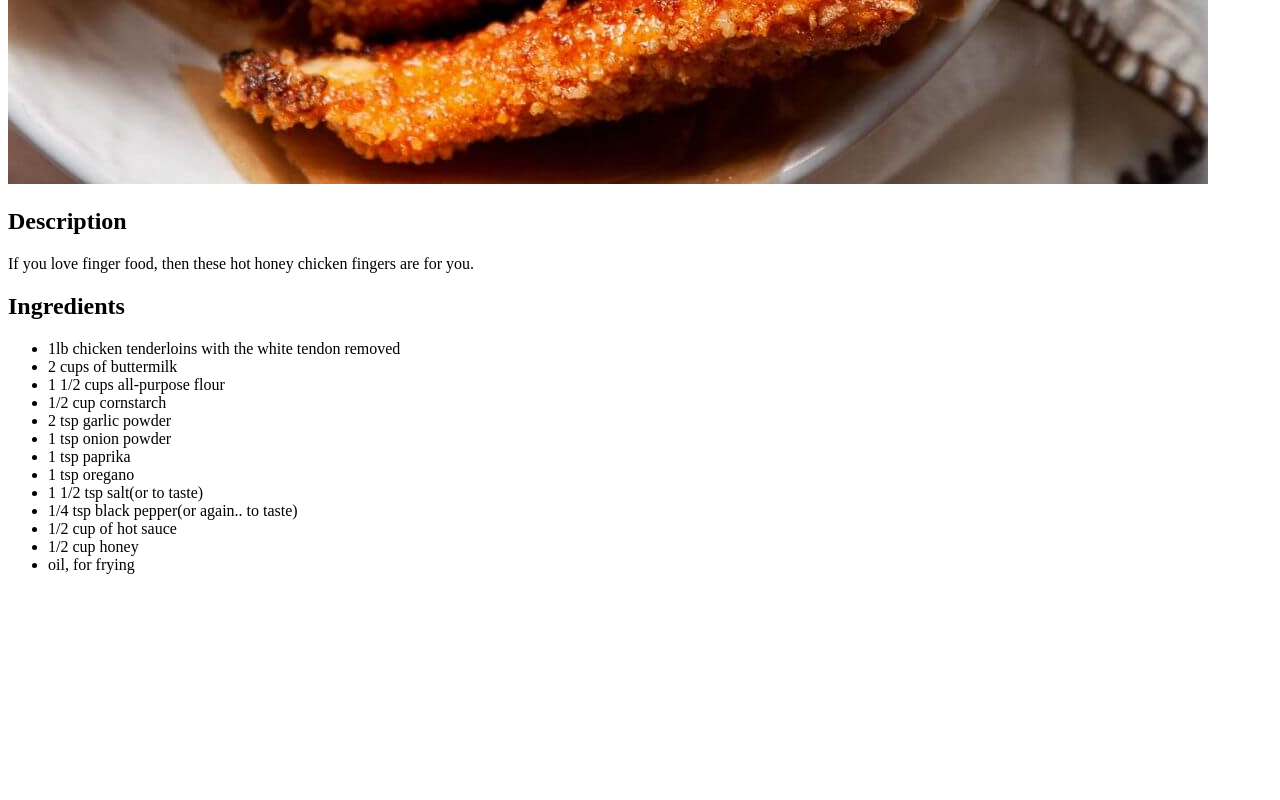
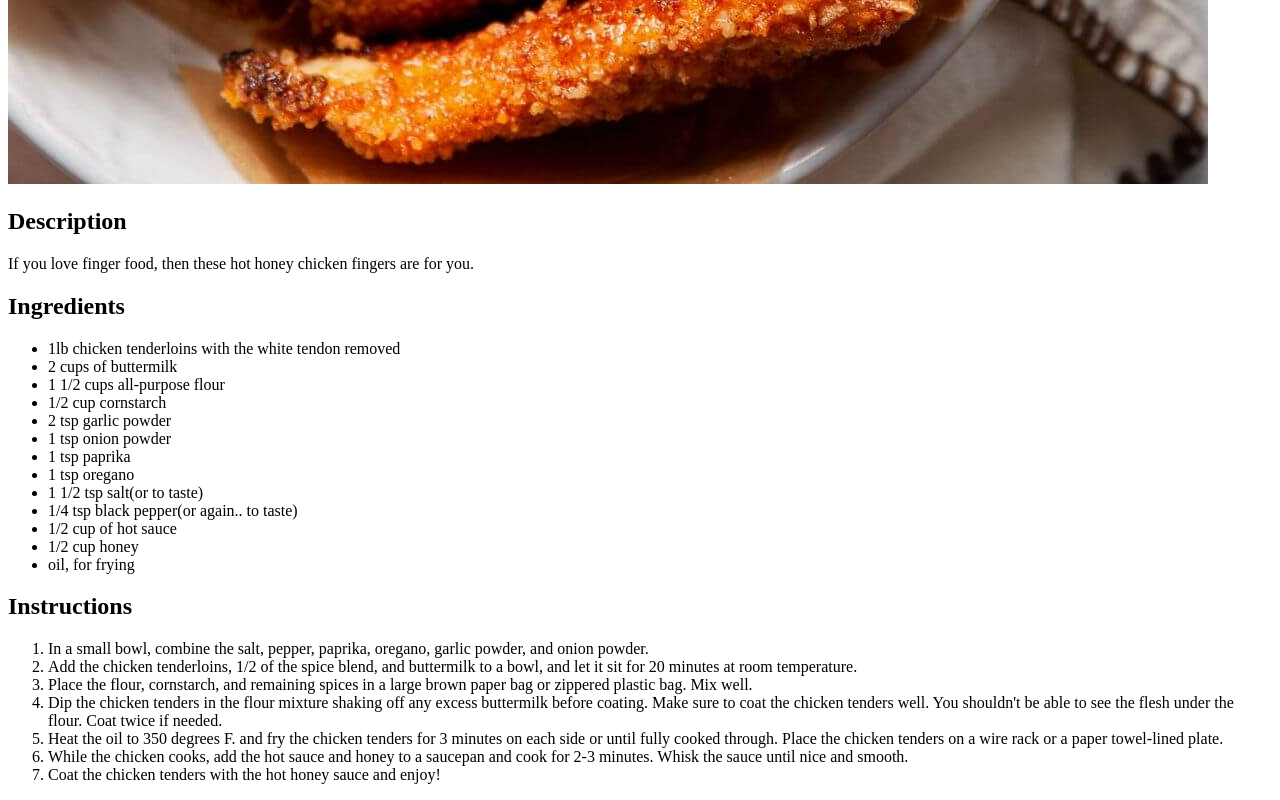
Before and after one commit to DarkSrtker/odin-recipes, a plain HTML site: page recipes/hot-honey-chicken.html in a window 1280 px wide. Shown: the part 1096-1896 px from the top of the page. Before the commit the page ends 1686 px from the top, so only its background shows below. Drawn offline with Linux system fonts and the light colour scheme.

Commit message:
Finished the last page of the recipes site, the hot honey tenders page.

```diff
--- a/recipes/hot-honey-chicken.html
+++ b/recipes/hot-honey-chicken.html
@@ -30,5 +30,42 @@
             <li>1/2 cup honey</li>
             <li>oil, for frying</li>
         </ul>
+
+        <h2>Instructions</h2>
+        <ol>
+            <li>
+                In a small bowl, combine the salt, pepper, paprika, oregano, garlic powder, and onion powder.
+            </li>
+
+            <li>
+                Add the chicken tenderloins, 1/2 of the spice blend, and buttermilk to a bowl,
+                and let it sit for 20 minutes at room temperature.
+            </li>
+
+            <li>
+                Place the flour, cornstarch,
+                and remaining spices in a large brown paper bag or zippered plastic bag. Mix well.
+            </li>
+
+            <li>
+                Dip the chicken tenders in the flour mixture shaking off any excess buttermilk before coating. Make sure to coat the chicken tenders well.
+                You shouldn't be able to see the flesh under the flour. Coat twice if needed.
+            </li>
+
+            <li>
+                Heat the oil to 350 degrees F. and fry the chicken tenders for 3 minutes on each side or until fully cooked through.
+                Place the chicken tenders on a wire rack or a paper towel-lined plate.
+            </li>
+
+            <li>
+                While the chicken cooks,
+                add the hot sauce and honey to a saucepan and cook for 2-3 minutes.
+                Whisk the sauce until nice and smooth.
+            </li>
+
+            <li>
+                Coat the chicken tenders with the hot honey sauce and enjoy!
+            </li>
+        </ol>
     </body>
 </html>
```
